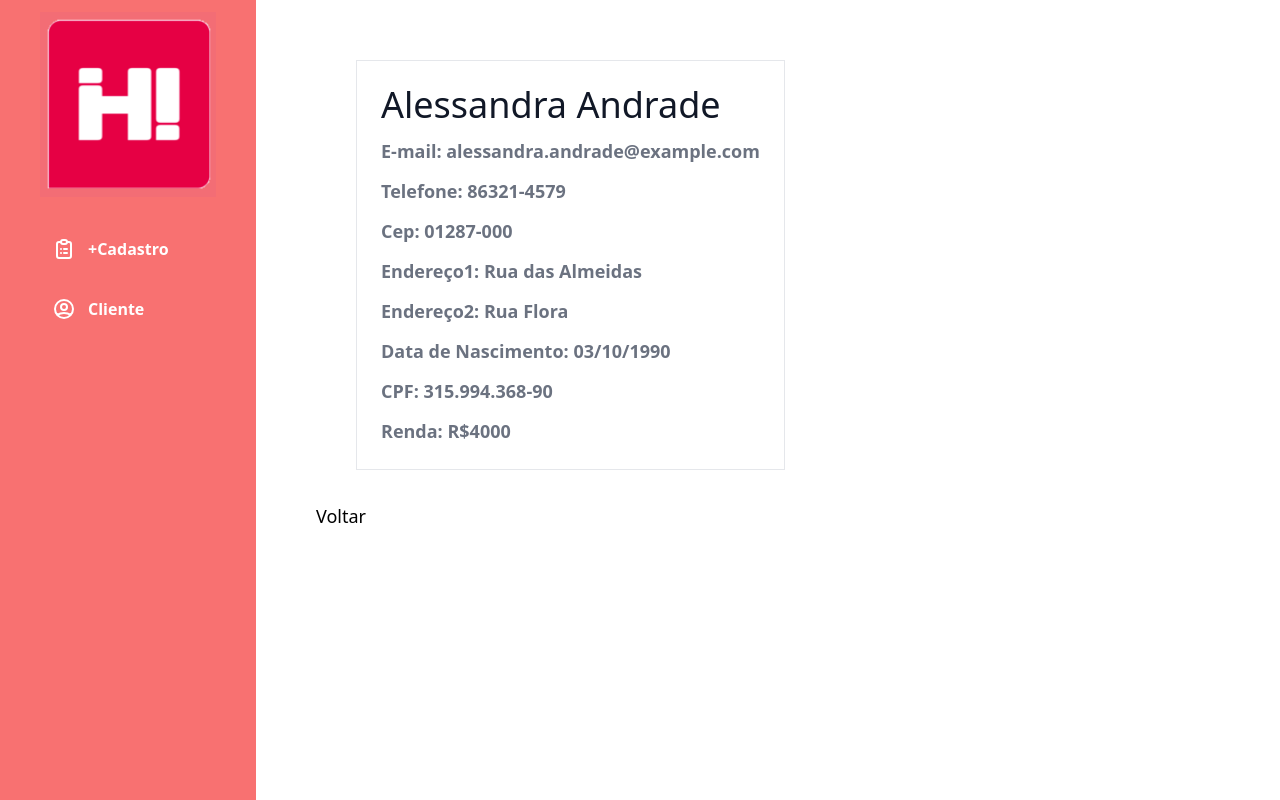
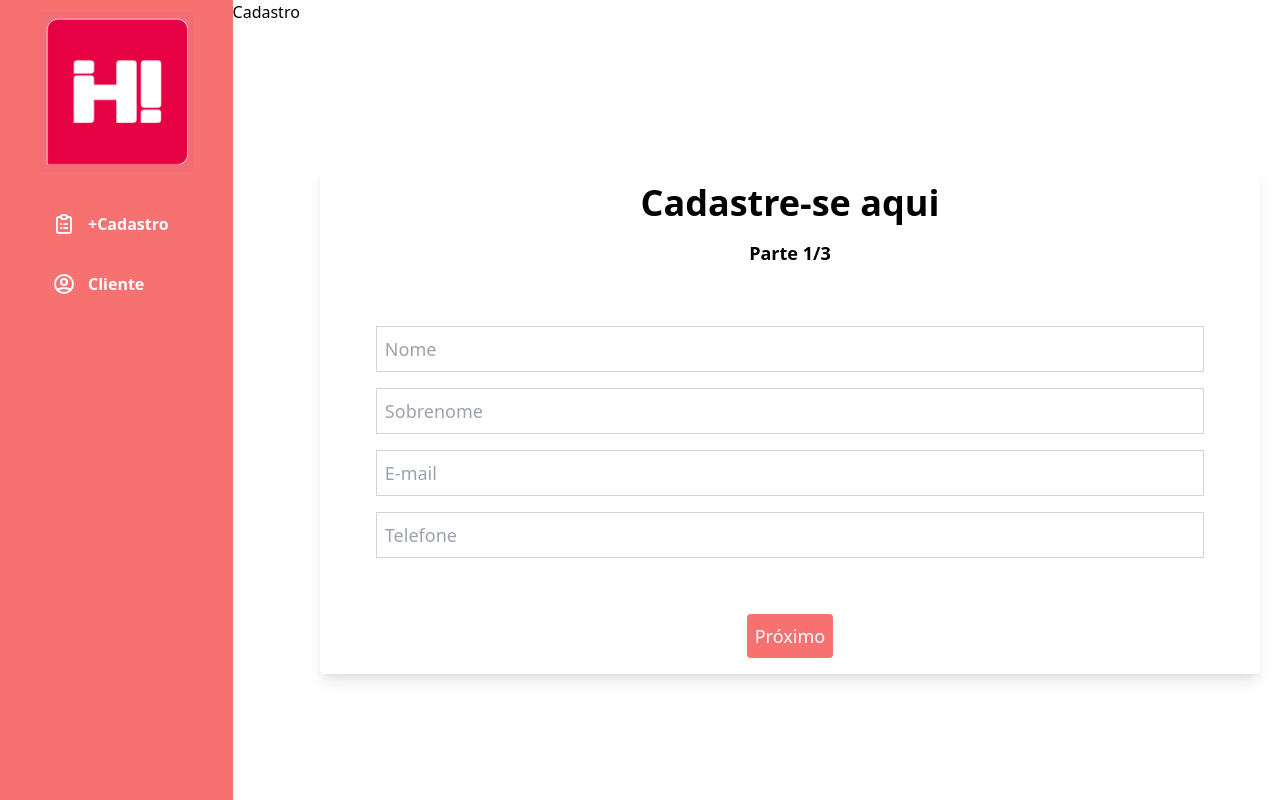
Before and after one commit to c-Tos1wa/frontend_ui, a React (Create React App) app: page / in a window 1280 px wide. Shown: the top 800 px of the page. Built offline with nearby package versions, Linux system fonts and the light colour scheme.

Commit message:
adição de rotas

```diff
--- a/src/App.js
+++ b/src/App.js
@@ -1,19 +1,25 @@
 import SideBar from './sidebar';
-import First from './SignUp/first';
-import Second from './SignUp/second';
-import Third from './SignUp/third';
-import Example from './singleClient';
+import Sign from './SignUp';
+import ClientData from './singleClient';
+
+import {BrowserRouter, Route, Switch} from 'react-router-dom'
 
 function App() {
   return (
-    <>
-      <SideBar children='Clientes'>
-        <Example />
+    <div>
+      <SideBar>
+        <BrowserRouter>
+          <Switch>
+            <Route path="/" exact={true} component={Sign} />
+            <Route path="/cliente" component={ClientData} />
+          </Switch>
+        </BrowserRouter>
+
       </SideBar>
 
 
 
-    </>
+    </div>
   );
 }
 
--- /dev/null
+++ b/src/SignUp.js
@@ -0,0 +1,14 @@
+import First from './SignUp/first';
+import Second from './SignUp/second'
+import Third from './SignUp/third'
+
+
+export default function Sign(){
+  return(
+    <>
+      <First number='1' />
+      <Second number='2' />
+      <Third number='3' />
+    </>
+  )
+}
--- a/src/SignUp/first.js
+++ b/src/SignUp/first.js
@@ -1,5 +1,5 @@
 import react from 'react';
-import Form from '../form'
+import Form from './form'
 
 export default function First(props) {
   return (
--- a/src/SignUp/second.js
+++ b/src/SignUp/second.js
@@ -1,5 +1,5 @@
 import react from 'react';
-import Form from '../form'
+import Form from './form'
 
 export default function Second(props) {
   return (
--- a/src/SignUp/third.js
+++ b/src/SignUp/third.js
@@ -1,5 +1,5 @@
 import react from 'react';
-import Form from '../form'
+import Form from './form'
 
 export default function Third(props) {
   return (
--- /dev/null
+++ b/src/client.js
@@ -0,0 +1,8 @@
+import ClientData from './singleClient';
+
+
+export default function ClientList(){
+  return(
+    <div></div>
+  )
+}
--- a/src/sidebar.js
+++ b/src/sidebar.js
@@ -1,7 +1,26 @@
 import react from 'react';
+import {
+  BrowserRouter as Router,
+  Switch,
+  Route,
+  Link
+} from 'react-router-dom'
+const routes = [
+  {
+    path: "/",
+    exact: true,
+    main: () => <h2>Cadastro</h2>
+  },
 
+  {
+    path: "/client",
+    main: () => <h2>Cliente</h2>
+  }
+]
 export default function SideBar(props) {
   return (
+    <Router>
+
       <div className="flex min-h-screen">
         <div className="bg-red-400 w-64 min-h-screen flex flex-col">
           <span className="px-10 py-3 ">
@@ -10,25 +29,37 @@ export default function SideBar(props) {
 
           <div className="flex-grow px-10">
             <nav className="px-3 text-white">
-            <a href="#" className="flex items-center space-1 py-5">
+              <Link to="/" className="flex items-center space-1 py-5">
                 <svg className="w-8 h-8" xmlns="http://www.w3.org/2000/svg" class="h-6 w-6" fill="none" viewBox="0 0 24 24" stroke="currentColor">
                   <path stroke-linecap="round" stroke-linejoin="round" stroke-width="2" d="M9 5H7a2 2 0 00-2 2v12a2 2 0 002 2h10a2 2 0 002-2V7a2 2 0 00-2-2h-2M9 5a2 2 0 002 2h2a2 2 0 002-2M9 5a2 2 0 012-2h2a2 2 0 012 2m-3 7h3m-3 4h3m-6-4h.01M9 16h.01" />
                 </svg>
                 <span className="block py-2 px-3 font-bold rounded hover:bg-purple-500">+Cadastro</span>
-            </a>
+              </Link>
 
-            <a href="#" className="flex items-center space-1">
-              <svg  className="w-8 h-8" xmlns="http://www.w3.org/2000/svg" class="h-6 w-6" fill="none" viewBox="0 0 24 24" stroke="currentColor">
+              <Link to="./cliente" className="flex items-center space-1">
+                <svg className="w-8 h-8" xmlns="http://www.w3.org/2000/svg" class="h-6 w-6" fill="none" viewBox="0 0 24 24" stroke="currentColor">
                   <path stroke-linecap="round" stroke-linejoin="round" stroke-width="2" d="M5.121 17.804A13.937 13.937 0 0112 16c2.5 0 4.847.655 6.879 1.804M15 10a3 3 0 11-6 0 3 3 0 016 0zm6 2a9 9 0 11-18 0 9 9 0 0118 0z" />
                 </svg>
                 <p className="block py-2 px-3 font-bold rounded hover:bg-purple-500">Cliente</p>
-            </a>
+              </Link>
             </nav>
+
           </div>
         </div>
+        <Switch>
+          {routes.map((route, index) => (
+            <Route
+              key={index}
+              path={route.path}
+              exact={route.exact}
+              children={<route.main />}
+            />
+          ))}
+        </Switch>
         <div className="p-5">
           <h2 className="text-4xl font-bold">{props.children}</h2>
         </div>
       </div>
+    </Router>
   )
 }
--- a/src/singleClient.js
+++ b/src/singleClient.js
@@ -1,3 +1,6 @@
+import React from 'react';
+
+
 const client = [
   {
     name: 'Alessandra',
@@ -14,35 +17,29 @@ const client = [
 
 ]
 
-export default function Example() {
+export default function ClientData() {
   return (
-    <div className="p-10">
+    <div className="p-5 m-10 border rounded shadow-xl">
       <ul>
         {client.map((person) => (
-          <li key={person.email} className="p-3 ml-10 flex border">
-            <div className="p-3">
-              <span className="text-xg font-medium text-gray-900">{person.name} {person.lastName}</span>
-              <br />
-              <span className="text-lg text-gray-500">E-mail: {person.email}</span>
-              <br />
-              <span className="text-lg text-gray-500">Telefone: {person.phone}</span>
-              <br />
-              <span className="text-lg text-gray-500">Cep: {person.cep}</span>
-              <br />
-              <span className="text-lg text-gray-500">Endereço1: {person.address1}</span>
-              <br />
-              <span className="text-lg text-gray-500">Endereço2: {person.address2}</span>
-              <br />
-              <span className="text-lg text-gray-500">Data de Nascimento: {person.born}</span>
-              <br />
-              <span className="text-lg text-gray-500">CPF: {person.cpf}</span>
-              <br />
-              <span className="text-lg text-gray-500">Renda: R${person.incoming}</span>
+          <li key={person.email} className="p-3 ml-3">
+            <div>
+              <span className="text-xg font-medium text-red-500">{person.name} {person.lastName}</span>
+              <div className="py-5">
+                <p className="text-lg py-1 text-gray-500">E-mail: {person.email}</p>
+                <p className="text-lg py-1 text-gray-500">Telefone: {person.phone}</p>
+                <p className="text-lg py-1 text-gray-500">Cep: {person.cep}</p>
+                <p className="text-lg py-1 text-gray-500">Endereço1: {person.address1}</p>
+                <p className="text-lg py-1 text-gray-500">Endereço2: {person.address2}</p>
+                <p className="text-lg py-1 text-gray-500">Data de Nascimento: {person.born}</p>
+                <p className="text-lg py-1 text-gray-500">CPF: {person.cpf}</p>
+                <p className="text-lg py-1 text-gray-500">Renda: R${person.incoming}</p>
+              </div>
             </div>
           </li>
         ))}
       </ul>
-        <button className="text-lg mt-8">Voltar</button>
+        <button className="bg-blue-500 text-white p-2 text-lg hover:bg-purple-900">Voltar</button>
     </div>
   )
 }
```
Also changed, not shown: src/SignUp/form.js (renamed from src/form.js). Lines whose indentation alone changed are shown as unchanged.
